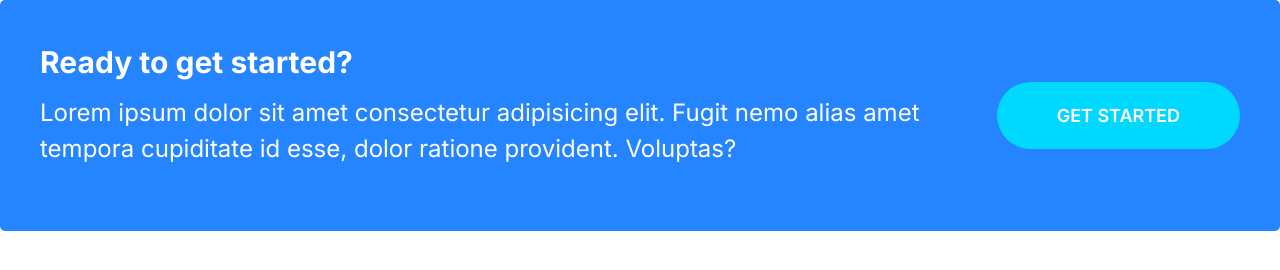
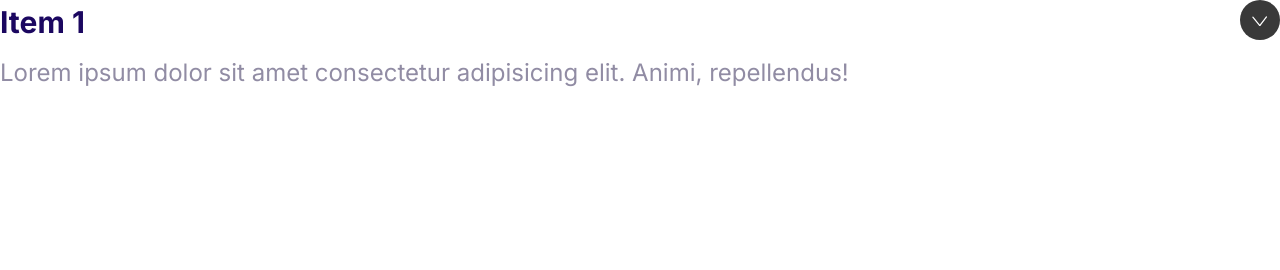
Before and after one commit to adilya2001/atrix, a plain HTML site: page index.html in a window 1280 px wide. Drawn offline with Linux system fonts and the light colour scheme.

Commit message:
collapsible define

```diff
--- a/css/styles.css
+++ b/css/styles.css
@@ -549,3 +549,37 @@ text-align: center;
     margin-left: 0 2rem;
   }
 }
+
+/* collapsibles */
+
+.collapsible__header{
+  display: flex;
+  justify-content: space-between;
+}
+
+.collapsible__heading{
+  margin-top: 0;
+  font-size: 3rem;
+}
+
+.collapsible__chevron{
+  transform:rotate(-90deg);
+  transition: transform 0.3s;
+}
+
+.collapsible__content{
+  max-height: 0;
+  overflow: hidden;
+  opacity: 0;
+  transition: all 0.3s;
+}
+
+.collapsible--expanded .collapsible__chevron{
+transform:rotate(0);
+}
+
+.collapsible--expanded .collapsible__content{
+  max-height: 100vh;
+  opacity: 1;
+
+}
--- a/index.html
+++ b/index.html
@@ -14,18 +14,18 @@
     />
   </head>
   <body>
-    <div class="callout callout--primary">
-      <div class="grid grid--1x2">
-        <div class="callout__content">
-          <h2 class="callout__heading">Ready to get started?</h2>
-          <p>
-            Lorem ipsum dolor sit amet consectetur adipisicing elit. Fugit nemo
-            alias amet tempora cupiditate id esse, dolor ratione provident.
-            Voluptas?
-          </p>
-        </div>
-        <a href="#" class="btn btn--secondary btn--stretched">Get Started</a>
+    <div class="collapsible collapsible--expanded">
+      <header class="collapsible__header">
+        <h2 class="collapsible__heading">Item 1</h2>
+        <svg class="icon icon--white collapsible__chevron">
+          <use xlink:href="css/images/sprite.svg#chevron"></use>
+        </svg>
+      </header>
+      <div class="collapsible__content">
+        Lorem ipsum dolor sit amet consectetur adipisicing elit. Animi,
+        repellendus!
       </div>
     </div>
+    <script src="js/main.js"></script>
   </body>
 </html>
--- /dev/null
+++ b/js/main.js
@@ -0,0 +1,6 @@
+const collapsibles = document.querySelectorAll(".collapsible");
+collapsibles.forEach((item) =>
+  item.addEventListener("click", function () {
+    this.classList.toggle("collapsible--expanded");
+  })
+);
```
Also changed, not shown: css/components/collapsible.html (added, +12 -0 lines).
